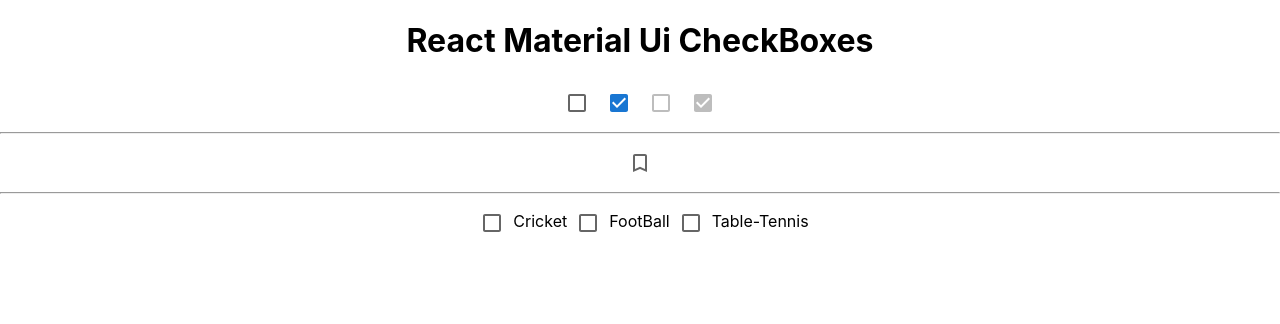
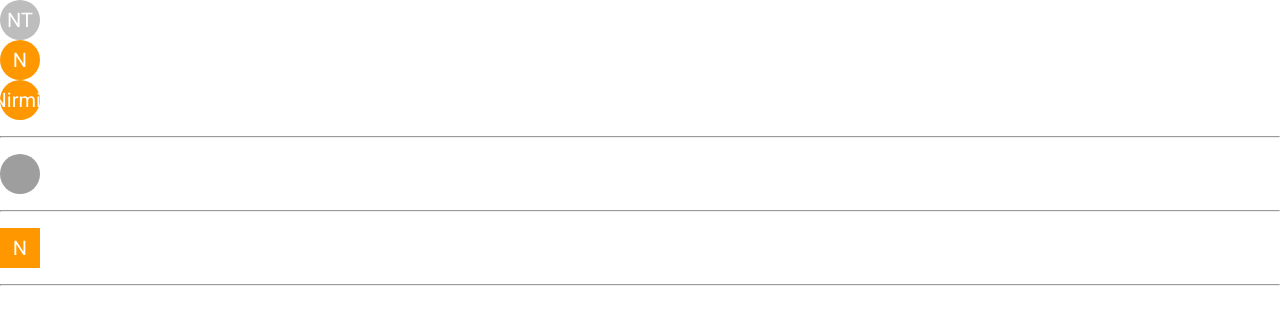
Before and after one commit to kr-nirmit/React-material-ui, a React (Create React App) app: page / in a window 1280 px wide. Shown: the top 324 px of the page. Built offline with nearby package versions, Linux system fonts and the light colour scheme; grey boxes are pictures that could not be loaded.

Commit message:
Avatar in MUI

```diff
--- a/src/App.js
+++ b/src/App.js
@@ -3,6 +3,7 @@
 import MUIButton from "./Components/MUIButton";
 import MUIButtonGroup from "./Components/MUIButtonGroup";
 import MUICheckBox from "./Components/MUICheckBox";
+import MUIAvatar from "./Stake/MUIAvatar";
 
 
 function App() {
@@ -10,7 +11,9 @@
     <div className="App">
       {/* <MUIButton /> */}
       {/* <MUIButtonGroup /> */}
-      <MUICheckBox />
+      {/* <MUICheckBox /> */}
+
+      <MUIAvatar />
     </div>
   );
 }
--- /dev/null
+++ b/src/Stake/MUIAvatar.js
@@ -0,0 +1,26 @@
+import { Avatar } from "@mui/material";
+import { orange } from "@mui/material/colors";
+import React from "react";
+
+function MUIAvatar() {
+  return (
+    <div>
+      <Avatar>NT</Avatar>
+      <Avatar sx={{ bgcolor: orange[500] }}>N</Avatar>
+      <Avatar sx={{ bgcolor: orange[500] }}>Nirmit</Avatar>
+      <p>
+        <hr />
+      </p>
+      <Avatar src="/home/mohak/Desktop/React-material-ui/public/img/Profile.png"></Avatar>
+      <p>
+        <hr />
+      </p>
+      <Avatar sx={{ bgcolor: orange[500] }} variant="square">N</Avatar>
+      <p>
+        <hr />
+      </p>
+    </div>
+  );
+}
+
+export default MUIAvatar;
```
